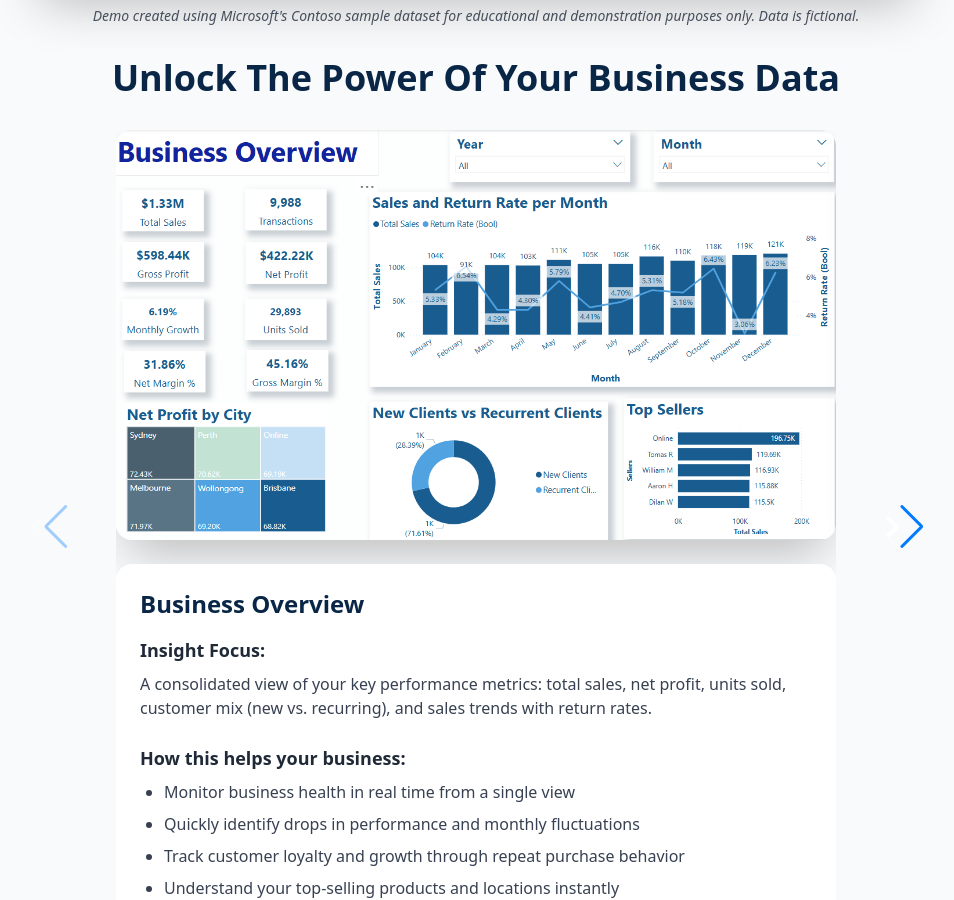
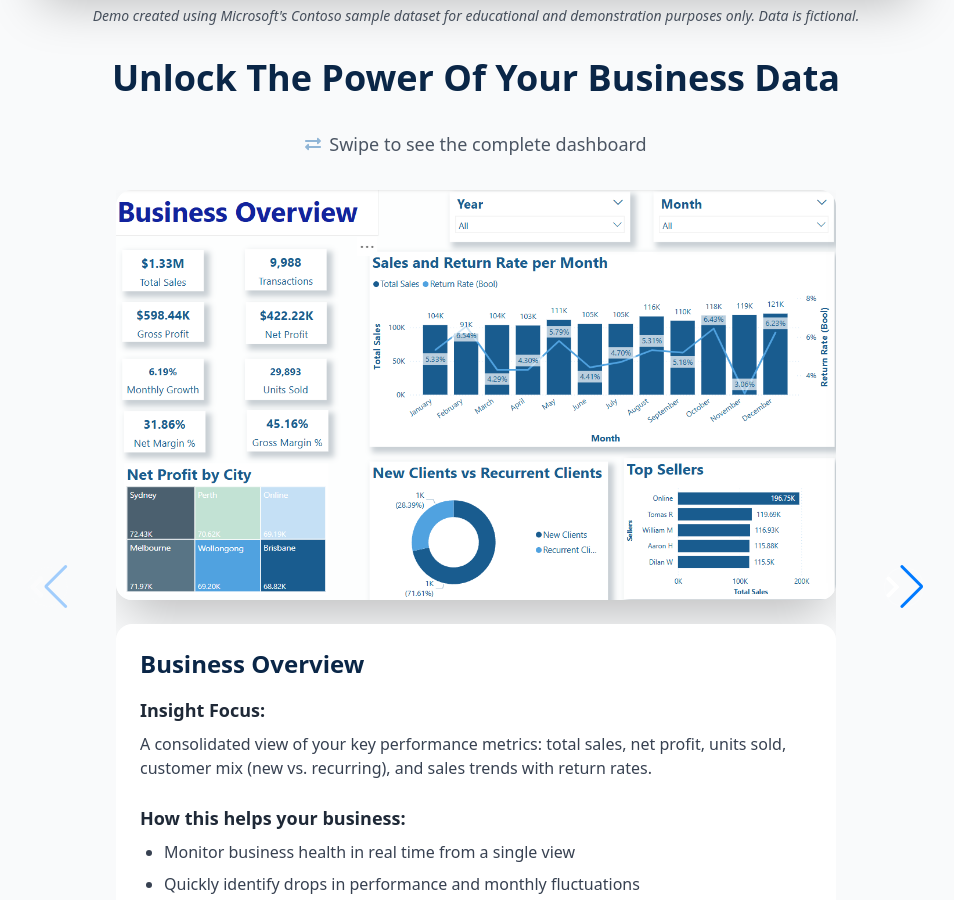
Before and after one commit to aldojaimejuarez/coralytica, a React (Vite) app: page / in a window 1280 px wide. Shown: the part 2660-3560 px from the top of the page, without its empty margins (164-1118 px from the left). Built offline with nearby package versions, Linux system fonts and the light colour scheme.

Commit message:
solving errors

```diff
--- a/src/App.jsx
+++ b/src/App.jsx
@@ -721,6 +721,11 @@
                 >
                   Unlock The Power Of Your Business Data
                 </motion.h2>
+
+                <div className="flex items-center justify-center gap-2 mb-8">
+                  <FaExchangeAlt className="text-accent animate-pulse" />
+                  <p className="text-gray-600 text-lg">Swipe to see the complete dashboard</p>
+                </div>
 
                 <div className="relative">
                   <div className="hidden md:flex items-center gap-12">
```
